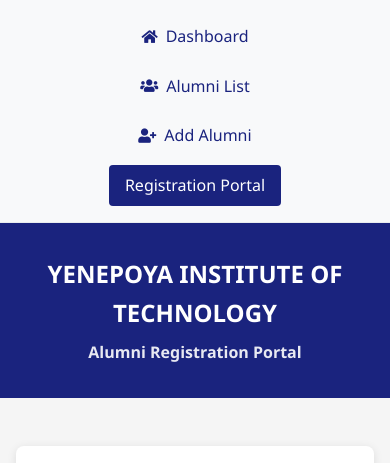
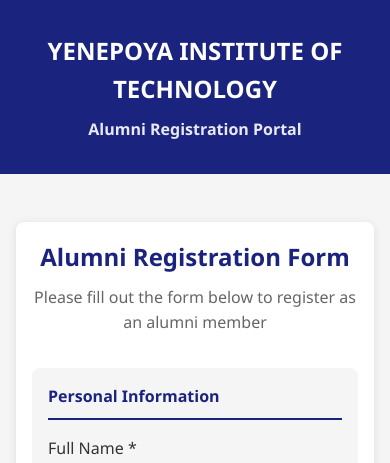
Before and after one commit to Zain10010/ALUMNI5, a Flask app: page /registration-portal in a window 390 px wide. Shown: the top 463 px of the page. Run offline with Flask 2, Linux system fonts and the light colour scheme.

Commit message:
Revert "Link both portals for concurrent access - Add navigation bar to registration portal - Add registration portal link to main navigation - Style navigation with icons and responsive design - Enable seamless switching between portals"
This reverts commit a490db722ab358228768a46b7c273e62b90660b1.

```diff
--- a/static/css/registration_portal.css
+++ b/static/css/registration_portal.css
@@ -33,53 +33,6 @@ body {
 
 
 
-
-/* ===== NAVIGATION BAR ===== */
-.portal-nav {
-    background-color: #f8f9fa;
-    border-bottom: 1px solid #e9ecef;
-    padding: 0.5rem 0;
-}
-
-.nav-container {
-    max-width: 1200px;
-    margin: 0 auto;
-    display: flex;
-    align-items: center;
-    gap: 1rem;
-    padding: 0 1rem;
-}
-
-.nav-link {
-    display: flex;
-    align-items: center;
-    gap: 0.5rem;
-    padding: 0.5rem 1rem;
-    color: var(--primary-color);
-    text-decoration: none;
-    border-radius: 4px;
-    transition: all 0.3s ease;
-    font-weight: 500;
-}
-
-.nav-link:hover {
-    background-color: var(--primary-color);
-    color: white;
-    transform: translateY(-1px);
-}
-
-.nav-link i {
-    font-size: 0.9rem;
-}
-
-.nav-current {
-    margin-left: auto;
-    padding: 0.5rem 1rem;
-    background-color: var(--primary-color);
-    color: white;
-    border-radius: 4px;
-    font-weight: 500;
-}
 
 /* ===== HEADER SECTION ===== */
 .portal-header {
@@ -224,17 +177,6 @@ body {
 
 /* ===== RESPONSIVE DESIGN ===== */
 @media (max-width: 768px) {
-    .nav-container {
-        flex-direction: column;
-        gap: 0.5rem;
-        padding: 0.5rem;
-    }
-
-    .nav-current {
-        margin-left: 0;
-        text-align: center;
-    }
-
     .form-container {
         padding: 1rem;
         margin: 1rem;
--- a/static/css/style.css
+++ b/static/css/style.css
@@ -59,11 +59,6 @@ nav a {
 
 nav a:hover {
     background-color: rgba(255,255,255,0.1);
-}
-
-nav a.nav-highlight {
-    background-color: rgba(255,255,255,0.2);
-    border: 1px solid rgba(255,255,255,0.3);
 }
 
 /* Main Content */
--- a/templates/base.html
+++ b/templates/base.html
@@ -17,7 +17,6 @@
                     <li><a href="{{ url_for('dashboard') }}">Dashboard</a></li>
                     <li><a href="{{ url_for('alumni_list') }}">Alumni List</a></li>
                     <li><a href="{{ url_for('add_alumni') }}">Add Alumni</a></li>
-                    <li><a href="{{ url_for('registration_portal') }}" class="nav-highlight">Registration Portal</a></li>
                 </ul>
             </nav>
         </div>
--- a/templates/registration_portal.html
+++ b/templates/registration_portal.html
@@ -5,30 +5,10 @@
     <meta name="viewport" content="width=device-width, initial-scale=1.0">
     <title>YIT Alumni Registration Portal</title>
     <link rel="stylesheet" href="{{ url_for('static', filename='css/registration_portal.css') }}">
-    <link rel="stylesheet" href="https://cdnjs.cloudflare.com/ajax/libs/font-awesome/5.15.4/css/all.min.css">
 </head>
 <body>
     <div class="portal-container">
 
-
-        <!-- Navigation Bar -->
-        <nav class="portal-nav">
-            <div class="nav-container">
-                <a href="{{ url_for('dashboard') }}" class="nav-link">
-                    <i class="fas fa-home"></i>
-                    Dashboard
-                </a>
-                <a href="{{ url_for('alumni_list') }}" class="nav-link">
-                    <i class="fas fa-users"></i>
-                    Alumni List
-                </a>
-                <a href="{{ url_for('add_alumni') }}" class="nav-link">
-                    <i class="fas fa-user-plus"></i>
-                    Add Alumni
-                </a>
-                <span class="nav-current">Registration Portal</span>
-            </div>
-        </nav>
 
         <!-- Header Section -->
         <header class="portal-header">
```
